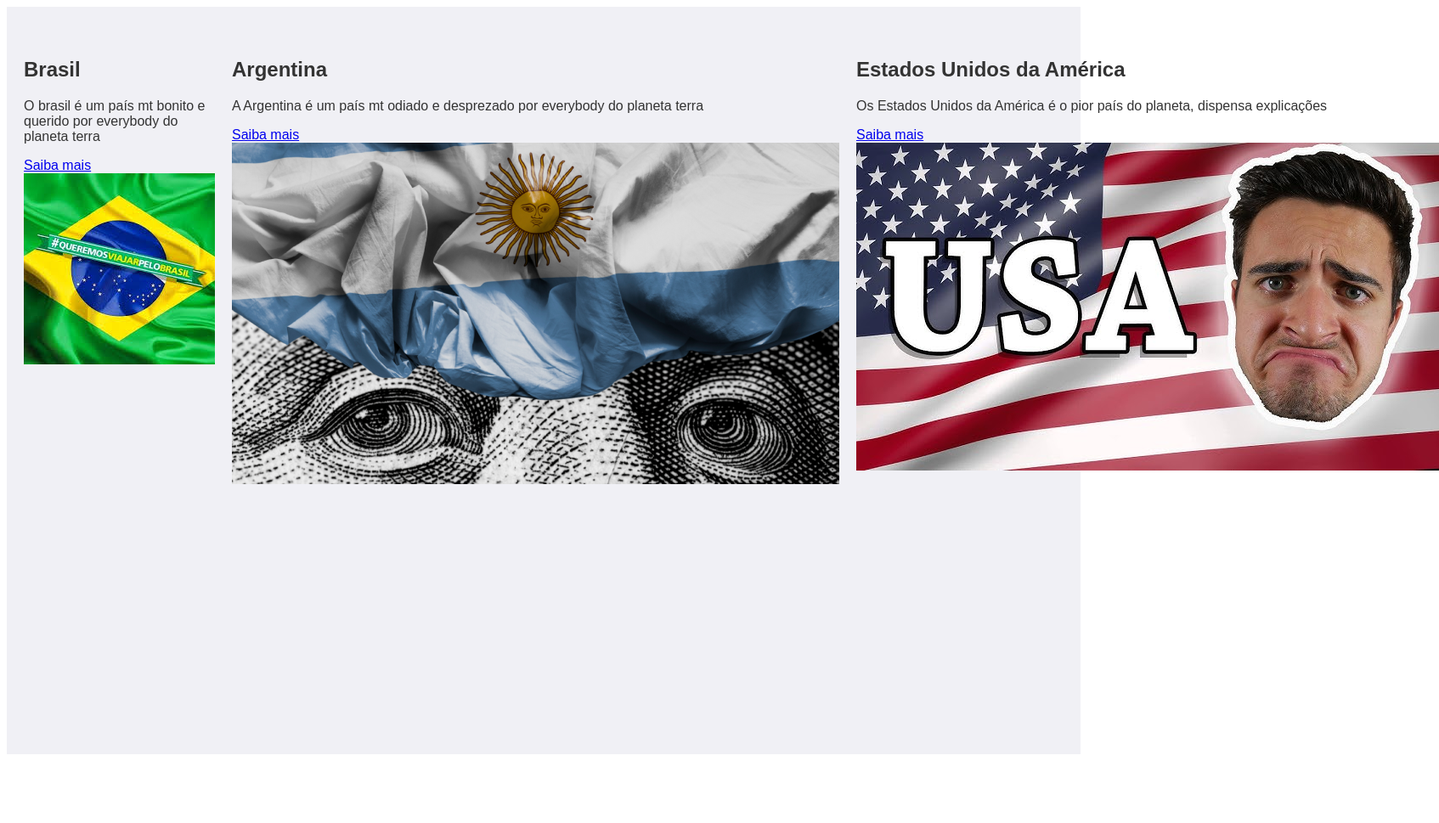
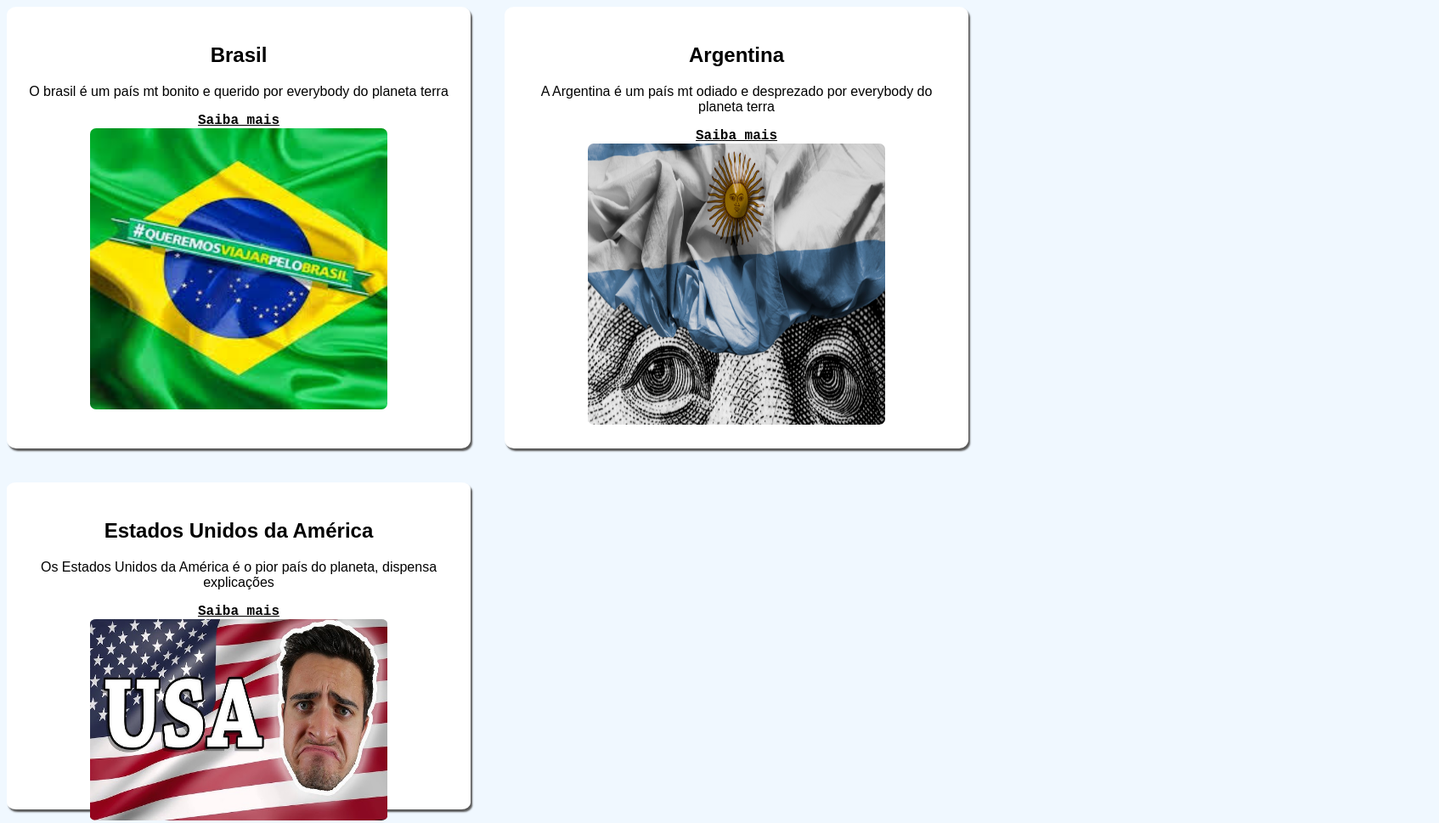
Before and after one commit to edujunior2010outlookcom-max/materia_web, a plain HTML site: page atividade3/pagina.html in a window 1280 px wide. Shown: the whole page at 85% size, 1694 px wide, since content can reach past the window. Before the commit the page ends 896 px from the top, so only its background shows below. Drawn offline with Linux system fonts and the light colour scheme.

Commit message:
Update style.css

```diff
--- a/atividade3/style.css
+++ b/atividade3/style.css
@@ -1,18 +1,41 @@
 .main{
-flex: 1;
-display: flex;
-flex-direction: row;
-gap: 20px;
-padding: 40px 20px;
-font-family: Arial, sans-serif;
-background-color: #f0f0f5;
-color: #333;
-min-height: 100vh;
+  display: flex;
+  gap: 40px;
+  flex-wrap: wrap;
 }
 
-.cards {
+.card {
+ background-color: white;
+  border-radius: 2%;
+  padding: 20px;
+  width: 500px;
+  text-align: center;
+  border: solid;
+  border-color: white;
+  box-shadow: 2px 3px 2px rgb(88, 88, 88);
+
+}
+
+.image {
+  height: 70%;
+  width: 70%;
+  border-radius: 2%;
+
+}
+body{
+  background-color: aliceblue;
+  font-family: sans-serif;
+}
+.google{
+  color:black;
+  font-weight: bold;
+  font-family: 'Courier New', Courier, monospace;
+  transition: 0.5s;
   display: flex;
-  gap: 40px;
-  flex-wrap: wrap; /*permite que os flex items quebrem para uma nova linha, quando necessário*/
   justify-content: center;
+
 }
+
+.google:hover{
+  font-size:larger;
+}
```
